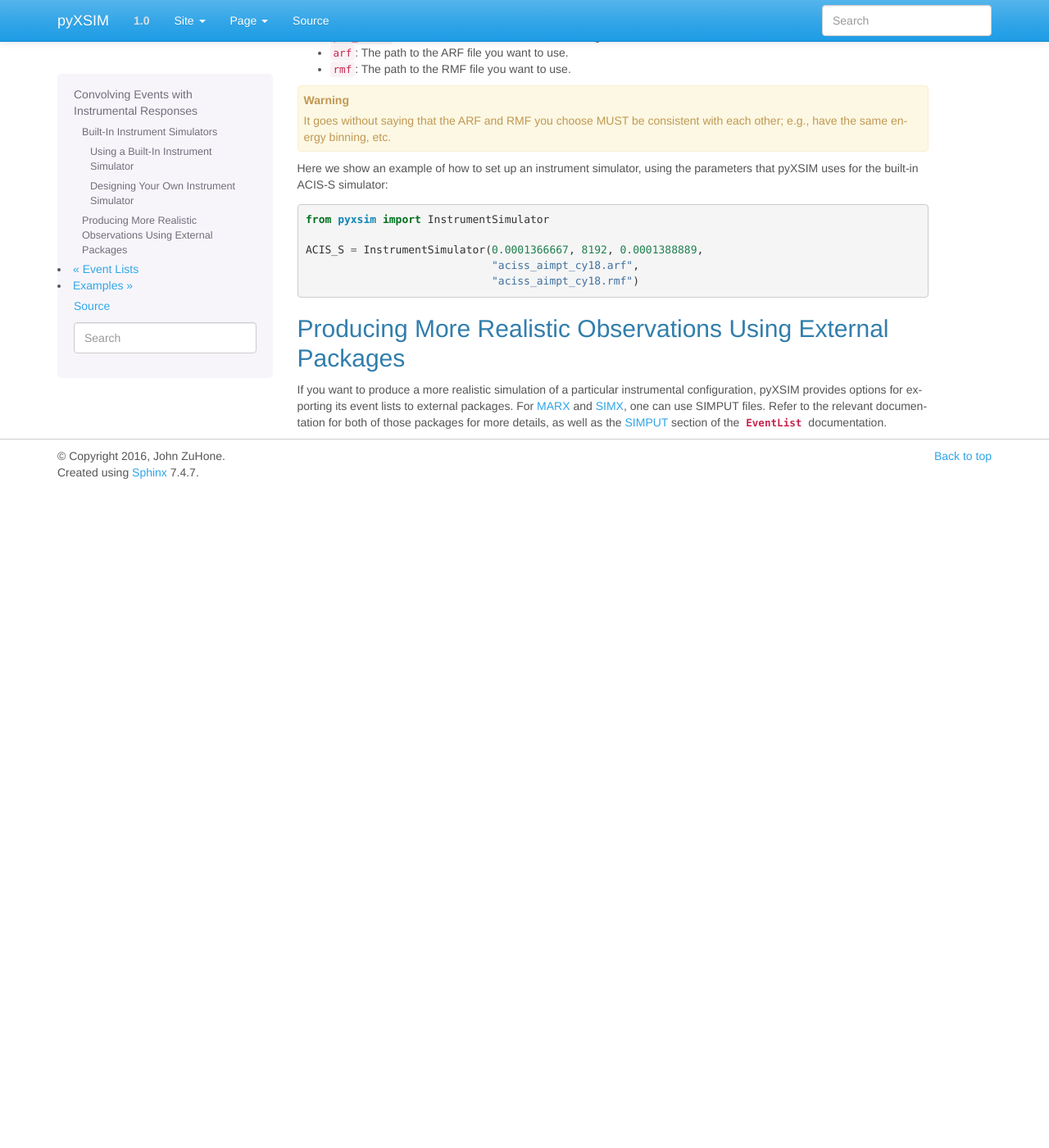
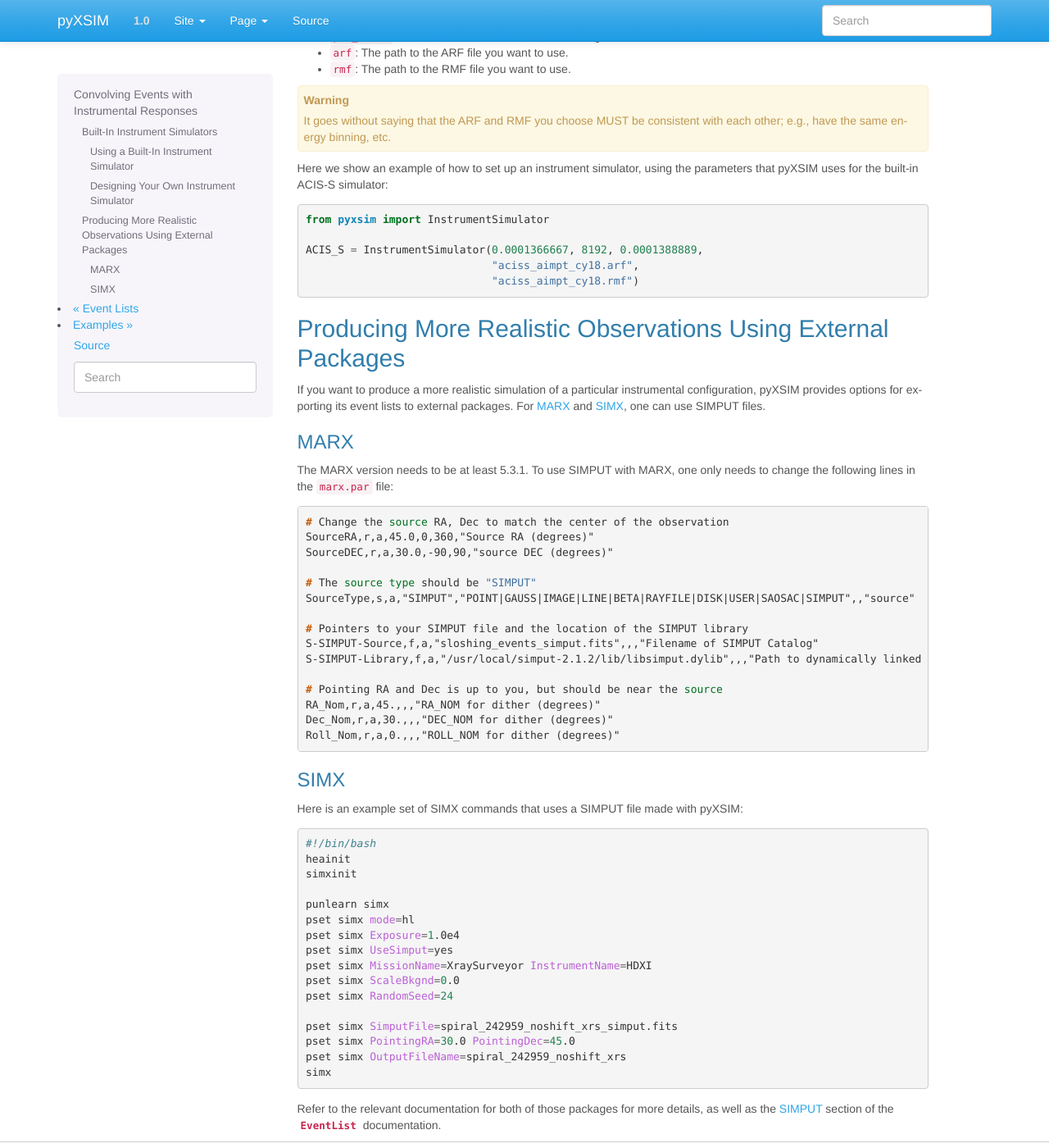
Before and after one commit to jzuhone/pyxsim, a Sphinx documentation site: the page built from doc/source/instruments.rst, in a window 1280 px wide and 1400 px high, scrolled down 1394 px. Shown: the whole window at 82% size. Built offline with Sphinx 7.4.7, drawn with Linux system fonts in a browser that asks for light colours; before the commit the page ends 1990 px from its top, so only the background shows below that.

Commit message:
Example MARX and SIMX invocations

```diff
--- a/doc/source/instruments.rst
+++ b/doc/source/instruments.rst
@@ -108,6 +108,57 @@ Producing More Realistic Observations Using External Packages
 If you want to produce a more realistic simulation of a particular instrumental configuration,
 pyXSIM provides options for exporting its event lists to external packages. For
 `MARX <http://space.mit.edu/ASC/MARX/>`_ and `SIMX <http://hea-www.cfa.harvard.edu/simx/>`_,
-one can use SIMPUT files. Refer to the relevant documentation for both of those packages for
+one can use SIMPUT files.
+
+MARX
+++++
+
+The MARX version needs to be at least 5.3.1. To use SIMPUT with MARX, one only needs to
+change the following lines in the ``marx.par`` file:
+
+.. code-block:: console
+
+    # Change the source RA, Dec to match the center of the observation
+    SourceRA,r,a,45.0,0,360,"Source RA (degrees)"
+    SourceDEC,r,a,30.0,-90,90,"source DEC (degrees)"
+
+    # The source type should be "SIMPUT"
+    SourceType,s,a,"SIMPUT","POINT|GAUSS|IMAGE|LINE|BETA|RAYFILE|DISK|USER|SAOSAC|SIMPUT",,"source"
+
+    # Pointers to your SIMPUT file and the location of the SIMPUT library
+    S-SIMPUT-Source,f,a,"sloshing_events_simput.fits",,,"Filename of SIMPUT Catalog"
+    S-SIMPUT-Library,f,a,"/usr/local/simput-2.1.2/lib/libsimput.dylib",,,"Path to dynamically linked file libsimput.so"
+
+    # Pointing RA and Dec is up to you, but should be near the source
+    RA_Nom,r,a,45.,,,"RA_NOM for dither (degrees)"
+    Dec_Nom,r,a,30.,,,"DEC_NOM for dither (degrees)"
+    Roll_Nom,r,a,0.,,,"ROLL_NOM for dither (degrees)"
+
+SIMX
+++++
+
+Here is an example set of SIMX commands that uses a SIMPUT file made with
+pyXSIM:
+
+.. code-block:: bash
+
+    #!/bin/bash
+    heainit
+    simxinit
+
+    punlearn simx
+    pset simx mode=hl
+    pset simx Exposure=1.0e4
+    pset simx UseSimput=yes
+    pset simx MissionName=XraySurveyor InstrumentName=HDXI
+    pset simx ScaleBkgnd=0.0
+    pset simx RandomSeed=24
+
+    pset simx SimputFile=spiral_242959_noshift_xrs_simput.fits
+    pset simx PointingRA=30.0 PointingDec=45.0
+    pset simx OutputFileName=spiral_242959_noshift_xrs
+    simx
+
+Refer to the relevant documentation for both of those packages for
 more details, as well as the :ref:`simput` section of the :class:`~pyxsim.event_list.EventList`
 documentation.
```
